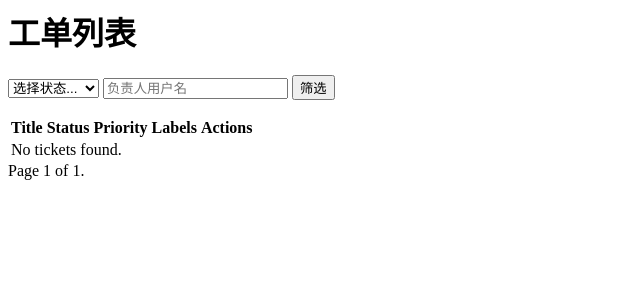
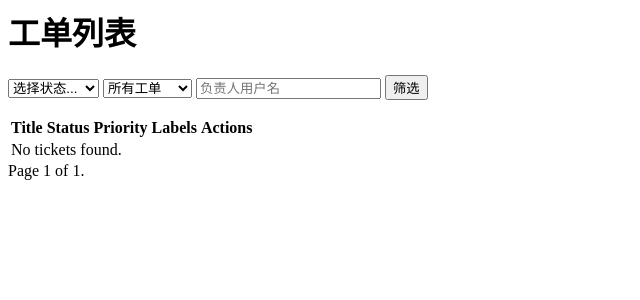
Before and after one commit to xiaopengfeik8s/ticket_system, a Django app: page /tickets/ in a window 1280 px wide. Shown: the top 300 px of the page, without its empty margins (0-640 px from the left). Run offline with Django 5.2, Linux system fonts and the light colour scheme; the visitor is signed in with stand-in values (Sample User, id 1); data that the repository does not hold is empty.

Commit message:
实现工单的归档功能

```diff
--- a/ticket_system/tickets/models.py
+++ b/ticket_system/tickets/models.py
@@ -31,6 +31,7 @@
     status = models.CharField(max_length=20, choices=STATUS_CHOICES, default='new')
     created_at = models.DateTimeField(auto_now_add=True)
     updated_at = models.DateTimeField(auto_now=True)
+    archived = models.BooleanField(default=False)
 
 class Comment(models.Model):
     ticket = models.ForeignKey(Ticket, related_name='comments', on_delete=models.CASCADE)
--- a/ticket_system/tickets/templates/tickets/ticket_detail.html
+++ b/ticket_system/tickets/templates/tickets/ticket_detail.html
@@ -19,5 +19,6 @@
     {{ comment_form.as_p }}
     <button type="submit">添加评论</button>
 </form>
-<a href="{% url 'ticket_edit' pk=ticket.pk %}">编辑</a> |
+<a href="{% url 'ticket_edit' pk=ticket.pk %}">编辑</a>
 <a href="{% url 'ticket_delete' pk=ticket.pk %}">删除</a>
+<a href="{% url 'ticket_archive' pk=ticket.pk %}">归档工单</a>
--- a/ticket_system/tickets/templates/tickets/ticket_list.html
+++ b/ticket_system/tickets/templates/tickets/ticket_list.html
@@ -6,6 +6,11 @@
         <option value="new">New</option>
         <option value="in_progress">In Progress</option>
         <!-- 其他状态选项... -->
+    </select>
+    <select name="archived">
+        <option value="">所有工单</option>
+        <option value="True">已归档工单</option>
+        <option value="False">未归档工单</option>
     </select>
     <input type="text" name="assigned_to" placeholder="负责人用户名">
     <button type="submit">筛选</button>
--- a/ticket_system/tickets/views.py
+++ b/ticket_system/tickets/views.py
@@ -36,10 +36,14 @@
     page = request.GET.get('page')
     tickets = paginator.get_page(page)
 
+    archived_query = request.GET.get('archived')
+    if archived_query is not None:
+        tickets = tickets.filter(archived=archived_query == 'True')
+
 # 获取所有标签的独特列表
     labels = Ticket.objects.values_list('labels', flat=True).distinct()
 
-    return render(request, 'tickets/ticket_list.html', {'tickets': tickets, 'labels': labels})
+    return render(request, 'tickets/ticket_list.html', {'tickets': tickets})
 
 
 @login_required
```
Also changed, not shown: ticket_system/tickets/migrations/0006_ticket_archived.py (added).
